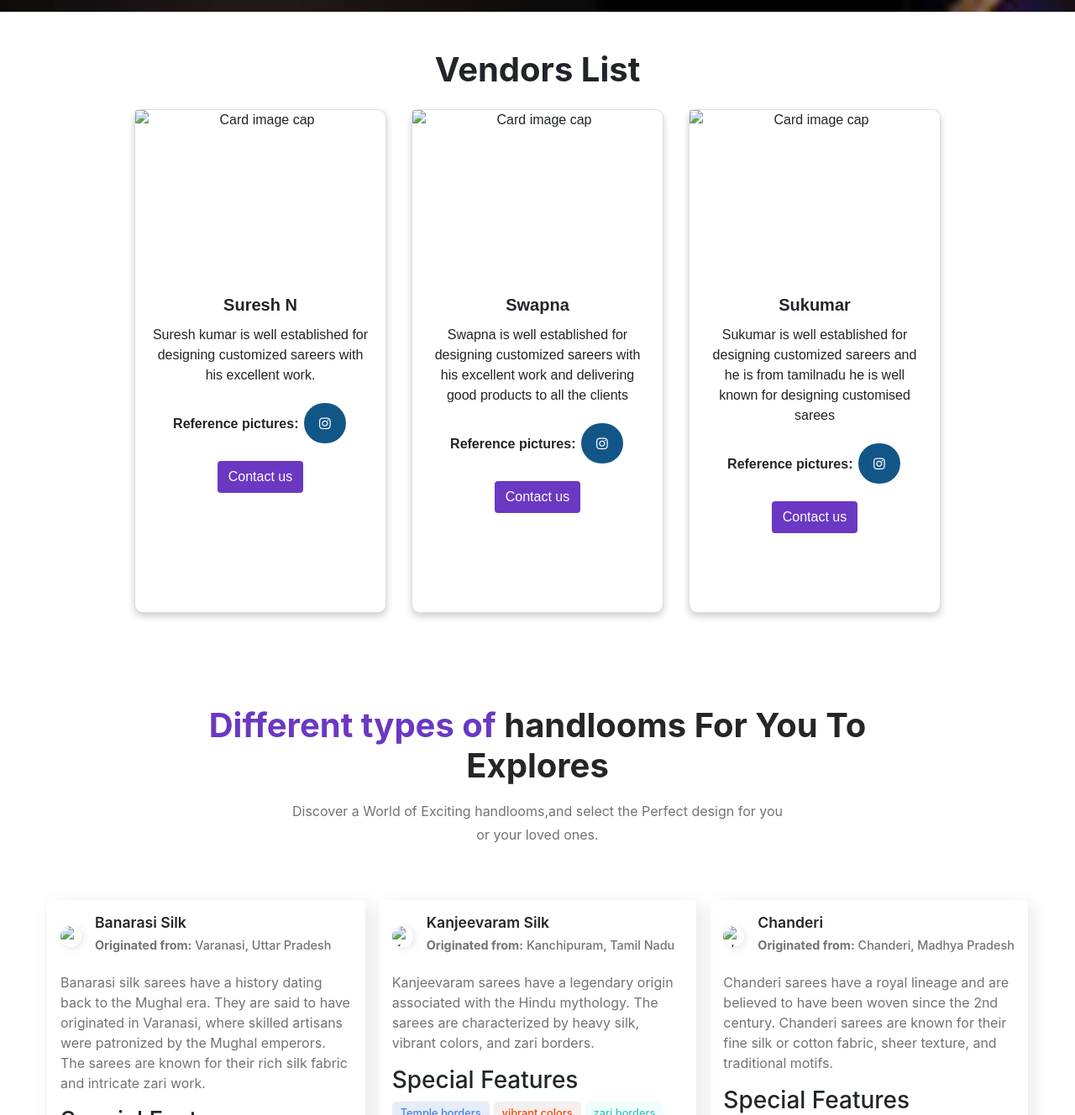
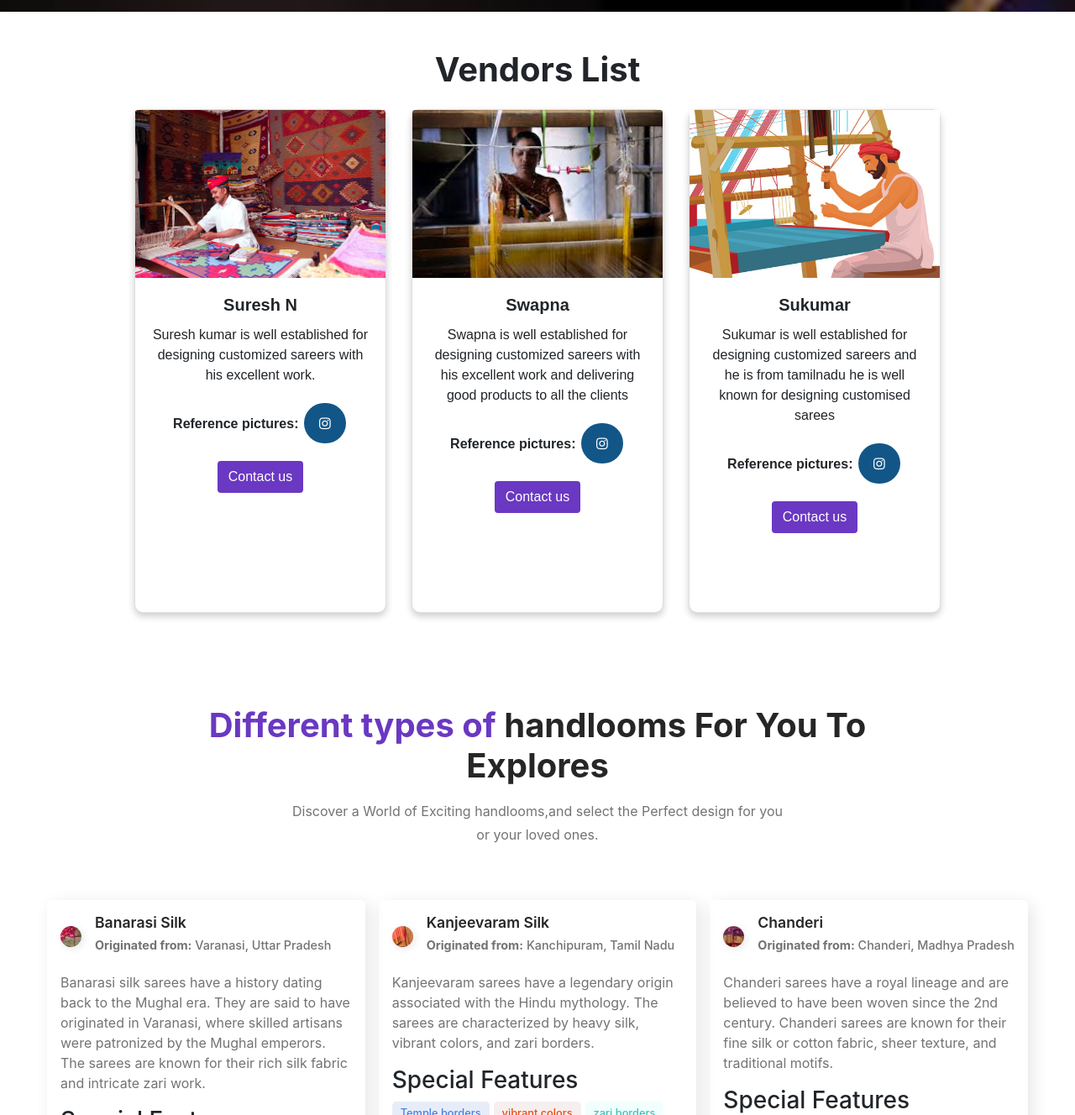
Before and after one commit to Bindu2905/HandloomHouse, a plain HTML site: page Kanjeevaram-Silk.html in a window 1280 px wide. Shown: the part 582-1910 px from the top of the page at 84% size. Drawn offline with nearby package versions, Linux system fonts and the light colour scheme; a script that the page names is missing; files whose address does not match are found by name.

Commit message:
Update Kanjeevaram-Silk.html

```diff
--- a/Kanjeevaram-Silk.html
+++ b/Kanjeevaram-Silk.html
@@ -38,7 +38,7 @@
     <h2 class="vendorheading">Vendors List</h2>
   <div class="card-deck">
     <div class="card vendorcard">
-      <img class="card-img-top" src="assets/kanjeepuramven1.jpg" alt="Card image cap">
+      <img class="card-img-top" src="kanjeepuramven1.jpg" alt="Card image cap">
       <div class="card-body">
         <h5 class="card-title">Suresh N</h5>
         <p class="card-text">Suresh kumar is well established for designing customized sareers with his excellent work.</p>
@@ -47,7 +47,7 @@
       </div>
     </div>
     <div class="card vendorcard">
-      <img class="card-img-top" src="assets/kanjeepuramven2.jpg" alt="Card image cap">
+      <img class="card-img-top" src="kanjeepuramven2.jpg" alt="Card image cap">
       <div class="card-body">
         <h5 class="card-title">Swapna</h5>
         <p class="card-text">Swapna is well established for designing customized sareers with his excellent work and delivering good products to all the clients</p>
@@ -56,7 +56,7 @@
       </div>
     </div>
     <div class="card vendorcard">
-      <img class="card-img-top" src="assets/kanjeepuramven3.jpg" alt="Card image cap">
+      <img class="card-img-top" src="kanjeepuramven3.jpg" alt="Card image cap">
       <div class="card-body">
         <h5 class="card-title">Sukumar</h5>
         <p class="card-text">Sukumar is well established for designing customized sareers and he is from tamilnadu he is well known for designing customised sarees</p>
@@ -76,7 +76,7 @@
     <div class="saree__grid">
       <div class="saree__card">
         <div class="saree__card__header">
-          <img src="assets/banarasiicon.jpg" alt="banarasi" />
+          <img src="banarasiicon.jpg" alt="banarasi" />
           <div>
             <h5>Banarasi Silk</h5>
             <h6><b>Originated from:</b> Varanasi, Uttar Pradesh</h6>
@@ -97,7 +97,7 @@
       </div>
       <div class="saree__card">
         <div class="saree__card__header">
-          <img src="assets/Kanjivaram.jpg" alt="Kanjeevaram" />
+          <img src="Kanjivaram.jpg" alt="Kanjeevaram" />
           <div>
             <h5>Kanjeevaram Silk</h5>
             <h6><b>Originated from:</b> Kanchipuram, Tamil Nadu</h6>
@@ -118,7 +118,7 @@
       </div>
       <div class="saree__card">
         <div class="saree__card__header">
-          <img src="assets/chanderi.jpg" alt="chanderi" />
+          <img src="chanderi.jpg" alt="chanderi" />
           <div>
             <h5>Chanderi</h5>
             <h6><b>Originated from:</b> Chanderi, Madhya Pradesh</h6>
```
